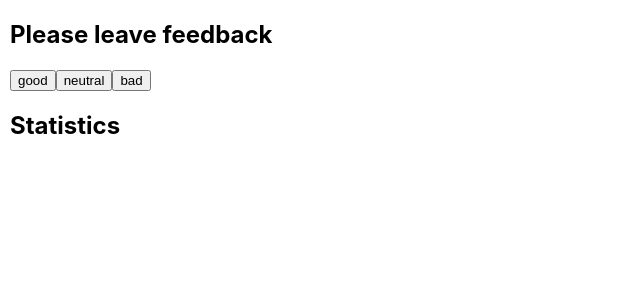
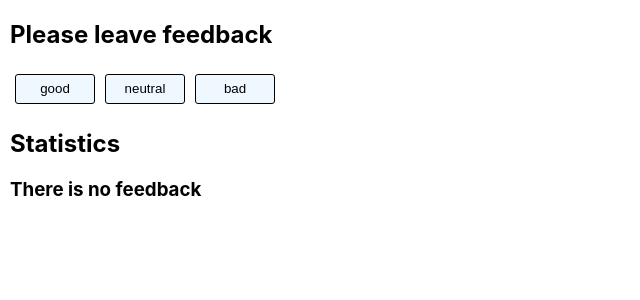
Before and after one commit to OlegFurculita1408/goit-react-hw-02-feedback, a React (Create React App) app: page / in a window 1280 px wide. Shown: the top 300 px of the page, without its empty margins (0-640 px from the left). Built offline with nearby package versions, Linux system fonts and the light colour scheme.

Commit message:
styled required

```diff
--- a/src/components/App.jsx
+++ b/src/components/App.jsx
@@ -1,7 +1,6 @@
 import { Component } from 'react';
 import FeedbackOptions from './FeedbackOptions/FeedbackOption';
 import Statistics from './Statistics/Statistics';
-import Notification from './Notification/Notification';
 import Section from './Section/Section';
 
 
@@ -55,7 +54,7 @@ class App extends Component {
               positivePercentage={totalPercentage}
             />
           ) : (
-            <Notification message="There is no feedback" />
+            <h3>There is no feedback</h3>
           )}
         </Section>
       </div>
--- a/src/components/Section/Feedback.module.css
+++ b/src/components/FeedbackOptions/Feedback.module.css
@@ -1,7 +1,3 @@
-p {
-    margin: 5px;
-    font-size: 20px;
-}
 .btnFeedback {
     width: 80px;
     height: 30px;
--- a/src/components/FeedbackOptions/FeedbackOption.jsx
+++ b/src/components/FeedbackOptions/FeedbackOption.jsx
@@ -1,11 +1,11 @@
 import PropTypes from 'prop-types';
-
+import css from './Feedback.module.css';
 
 const FeedbackOptions = ({ options, onLeaveFeedback }) => {
   return (
     <>
       {options.map(option => (
-        <button
+        <button className={css.btnFeedback}
           option={option}
           onClick={e => onLeaveFeedback(e, option)}
           key={option}
```
